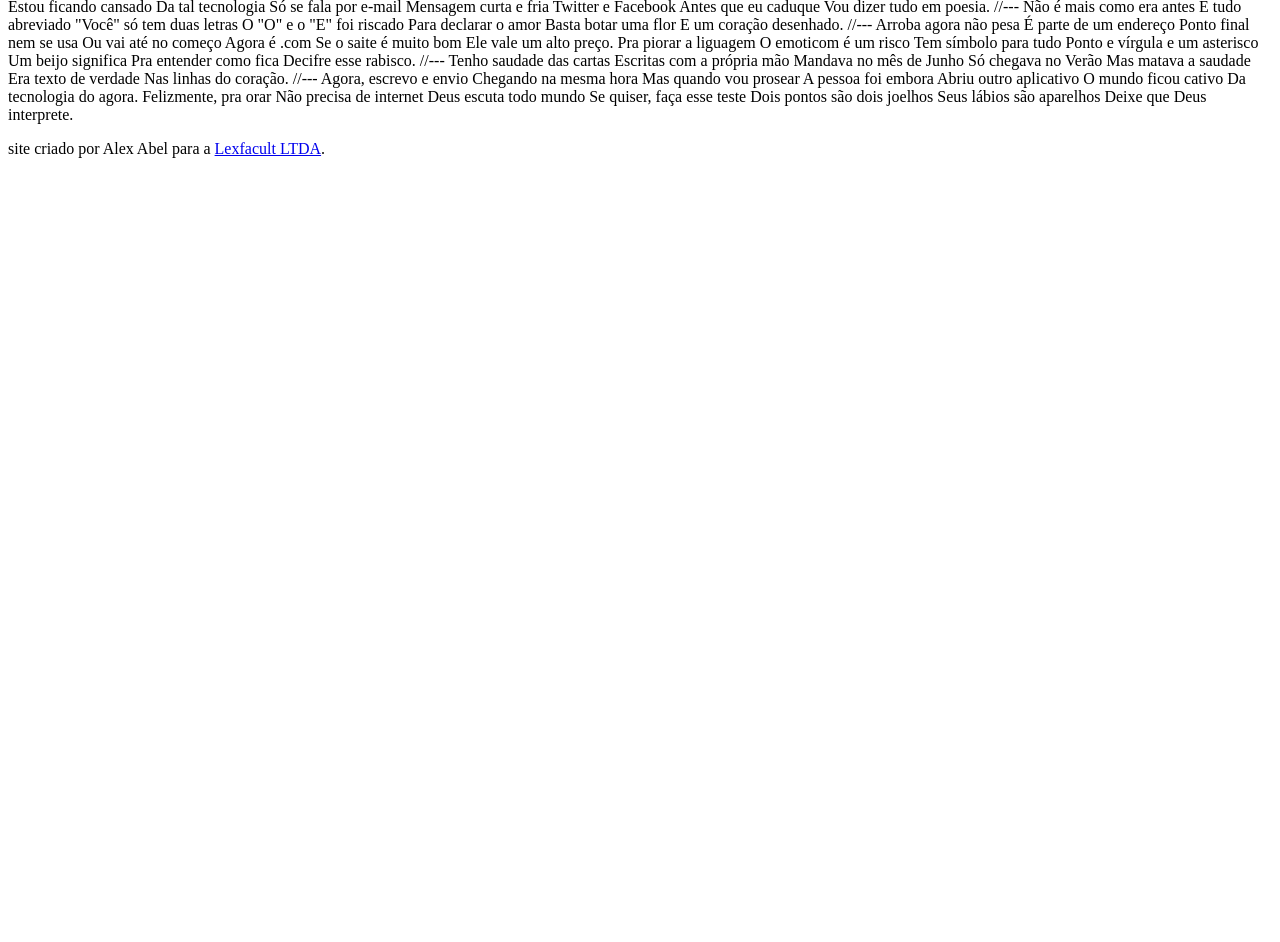
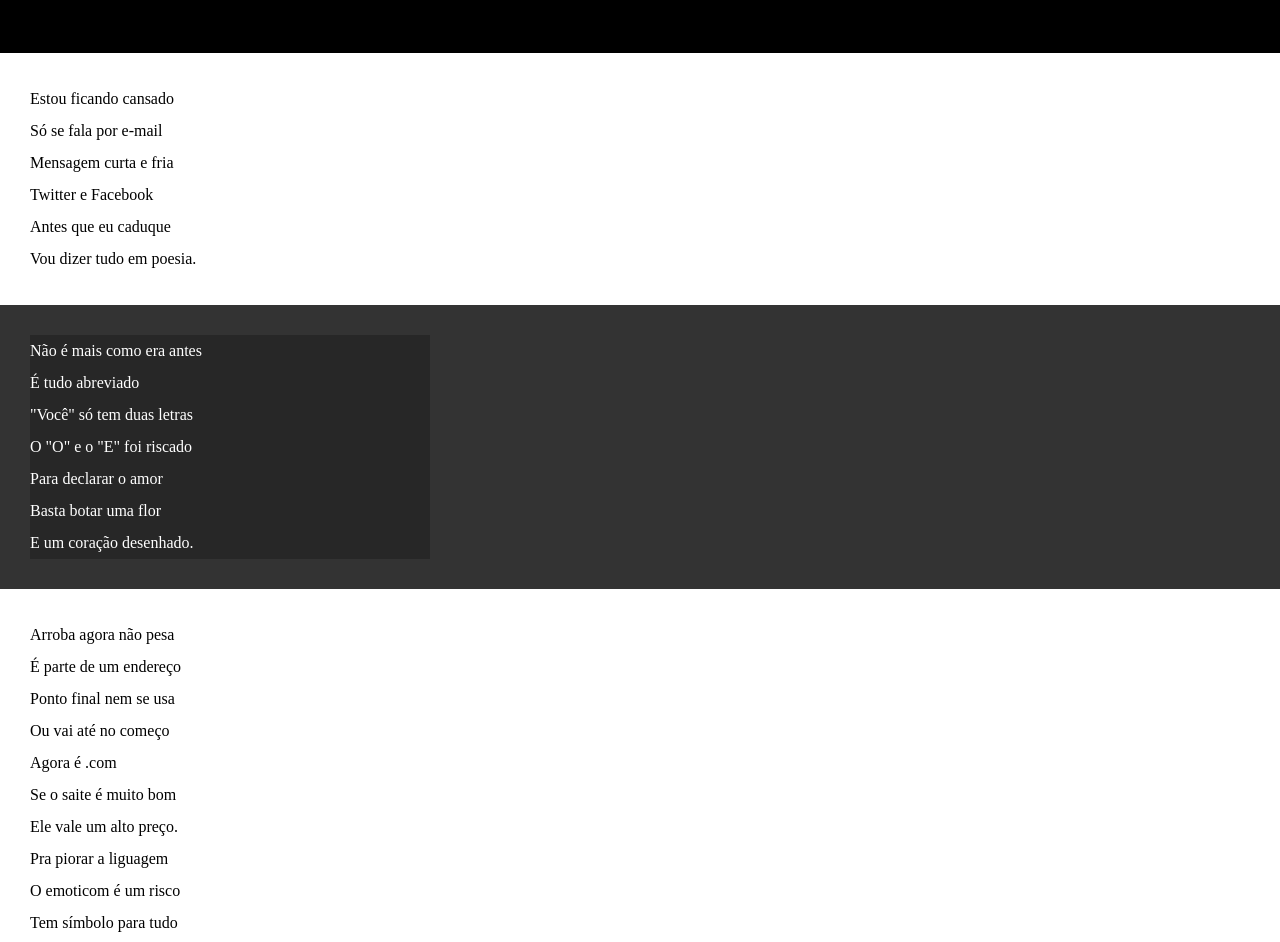
Before and after one commit to AllexAbel/html-css, a plain HTML site: page d11/index.html in a window 1280 px wide. Shown: the part 102-1044 px from the top of the page. Before the commit the page ends 800 px from the top, so only its background shows below. Drawn offline with Linux system fonts and the light colour scheme.

Commit message:
Atualizei os textos e blocos

```diff
--- /dev/null
+++ b/d11/estilo/style.css
@@ -0,0 +1,66 @@
+@charset "UTF-8";
+
+*{
+    margin: 0px;
+    padding: 0px;
+}
+
+html, body{
+    min-height: 100vh;
+    background-color: darkgray;
+}
+
+header{
+    background-color: black;
+    color: white;
+    text-align: center;
+}
+
+header > h1{
+    padding-top: 50px;
+    font-variant: small-caps;
+}
+
+header > p{
+    padding-bottom: 50px;
+}
+
+header a, footer a  {
+    color: white;
+    text-decoration: none;
+     font-weight: bolder;
+}
+
+header a:hover, footer a:hover{
+    text-decoration: underline;
+}
+
+section{
+    padding-top: 10vh;
+    padding-bottom: 10vh;
+    line-height: 2em;
+    padding: 30px;
+}
+
+section.normal{
+    background-color: white;
+    color: black;
+}
+
+section.imagem{
+    background-color: rgb(51, 51, 51);
+    color: white;
+}
+
+section.imagem > p{
+    width: 400px;
+    background-color: rgba(0, 0, 0, 0.237);
+}
+
+footer{
+
+    background-color: black;
+    color: white;
+    text-align: center;
+    padding: 10px;
+}
--- a/d11/index.html
+++ b/d11/index.html
@@ -4,10 +4,12 @@
     <meta http-equiv="X-UA-Compatible" content="IE=edge">
     <meta name="viewport" content="width=device-width, initial-scale=1.0">
     <title>Cordel Moderno</title>
+    <link rel="stylesheet" href="estilo/style.css">
+
 </head>
 <body>
 
-    <header>
+    <header >
         <h1>
             Cordel Moderno
         </h1>
@@ -15,72 +17,92 @@
 
     </header>
 
-        Estou ficando cansado
-        Da tal tecnologia
-        Só se fala por e-mail
-        Mensagem curta e fria
-        Twitter e Facebook
-        Antes que eu caduque
-        Vou dizer tudo em poesia.
+        <section class="normal">
+            <p>
+                Estou ficando cansado<br>
+                Só se fala por e-mail<br>
+                Mensagem curta e fria<br>
+                Twitter e Facebook<br>
+                Antes que eu caduque<br>
+                Vou dizer tudo em poesia.<br>
+            </p>
+        </section>
 
-        //---
 
-        Não é mais como era antes
-        É tudo abreviado
-        "Você" só tem duas letras
-        O "O" e o "E" foi riscado
-        Para declarar o amor
-        Basta botar uma flor
-        E um coração desenhado.
 
-        //---
+        <section class="imagem">
+            <p>
+                Não é mais como era antes<br>
+                É tudo abreviado<br>
+                "Você" só tem duas letras<br>
+                O "O" e o "E" foi riscado<br>
+                Para declarar o amor<br>
+                Basta botar uma flor<br>
+                E um coração desenhado.<br>
+            </p>
+        </section>
 
-        Arroba agora não pesa
-        É parte de um endereço
-        Ponto final nem se usa
-        Ou vai até no começo
-        Agora é .com
-        Se o saite é muito bom
-        Ele vale um alto preço.
+        <section class="normal">
+            <p>
+                Arroba agora não pesa<br>
+                É parte de um endereço<br>
+                Ponto final nem se usa<br>
+                Ou vai até no começo<br>
+                Agora é .com<br>
+                Se o saite é muito bom<br>
+                Ele vale um alto preço.<br>
+            </p>
 
-        Pra piorar a liguagem
-        O emoticom é um risco
-        Tem símbolo para tudo
-        Ponto e vírgula e um asterisco
-        Um beijo significa
-        Pra entender como fica
-        Decifre esse rabisco.
+                <p>
+                    Pra piorar a liguagem<br>
+                    O emoticom é um risco<br>
+                    Tem símbolo para tudo<br>
+                    Ponto e vírgula e um asterisco<br>
+                    Um beijo significa<br>
+                    Pra entender como fica<br>
+                    Decifre esse rabisco.<br>
+                </p>
 
-        //---
+        </section>
 
-        Tenho saudade das cartas
-        Escritas com a própria mão
-        Mandava no mês de Junho
-        Só chegava no Verão
-        Mas matava a saudade
-        Era texto de verdade
-        Nas linhas do coração.
+        <section class="imagem">
+            <p>
+                Tenho saudade das cartas<br>
+                Escritas com a própria mão<br>
+                Mandava no mês de Junho<br>
+                Só chegava no Verão<br>
+                Mas matava a saudade<br>
+                Era texto de verdade<br>
+                Nas linhas do coração.<br>
+            </p>
+        </section>
 
-        //---
+        <section class="normal">
+            <p>
+                Agora, escrevo e envio<br>
+                Chegando na mesma hora<br>
+                Mas quando vou prosear<br>
+                A pessoa foi embora<br>
+                Abriu outro aplicativo<br>
+                O mundo ficou cativo<br>
+                Da tecnologia do agora.<br>
+            </p>
 
-        Agora, escrevo e envio
-        Chegando na mesma hora
-        Mas quando vou prosear
-        A pessoa foi embora
-        Abriu outro aplicativo
-        O mundo ficou cativo
-        Da tecnologia do agora.
+                <p>
+                    Felizmente, pra orar<br>
+                    Não precisa de internet<br>
+                    Deus escuta todo mundo<br>
+                    Se quiser, faça esse teste<br>
+                    Dois pontos são dois joelhos<br>
+                    Seus lábios são aparelhos<br>
+                    Deixe que Deus interprete.<br>
+                </p>
 
-        Felizmente, pra orar
-        Não precisa de internet
-        Deus escuta todo mundo
-        Se quiser, faça esse teste
-        Dois pontos são dois joelhos
-        Seus lábios são aparelhos
-        Deixe que Deus interprete.
+        </section>
 
         <footer>
-            <p>site criado por Alex Abel para a <a href="https://github.com/AllexAbel" target="_blank">Lexfacult LTDA</a>. </p>
+          <p> Site criado por Alex Abel para a <a href="https://github.com/AllexAbel" target="_blank">Lexfacult LTDA</a>.
+        </p>
         </footer>
 
 
```
